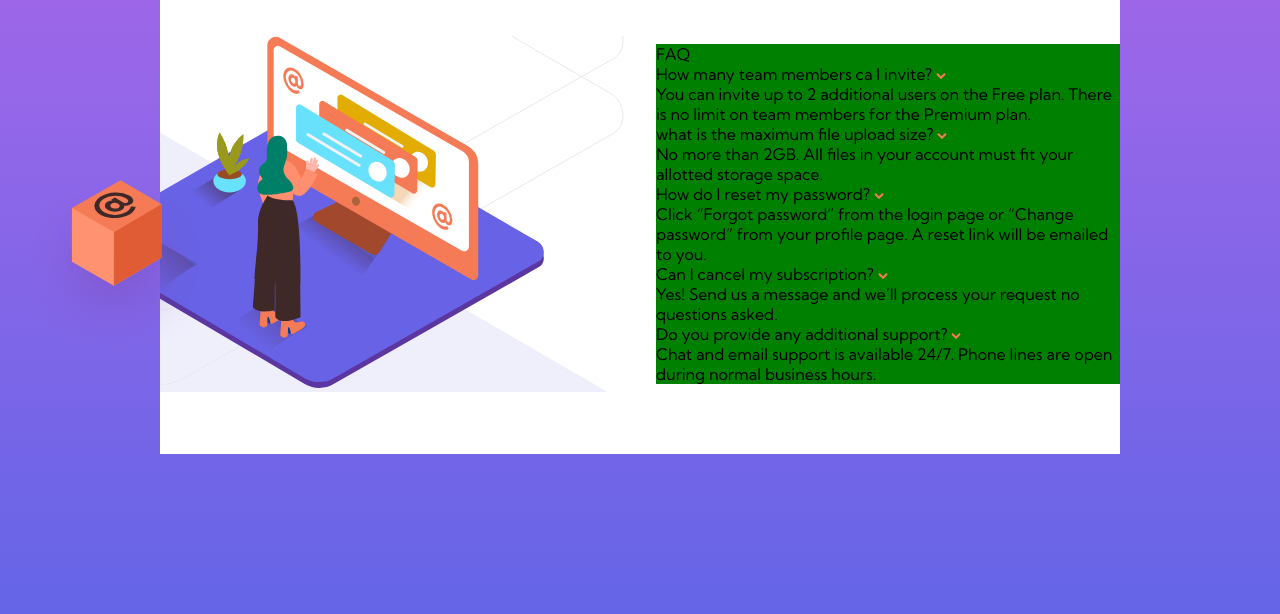
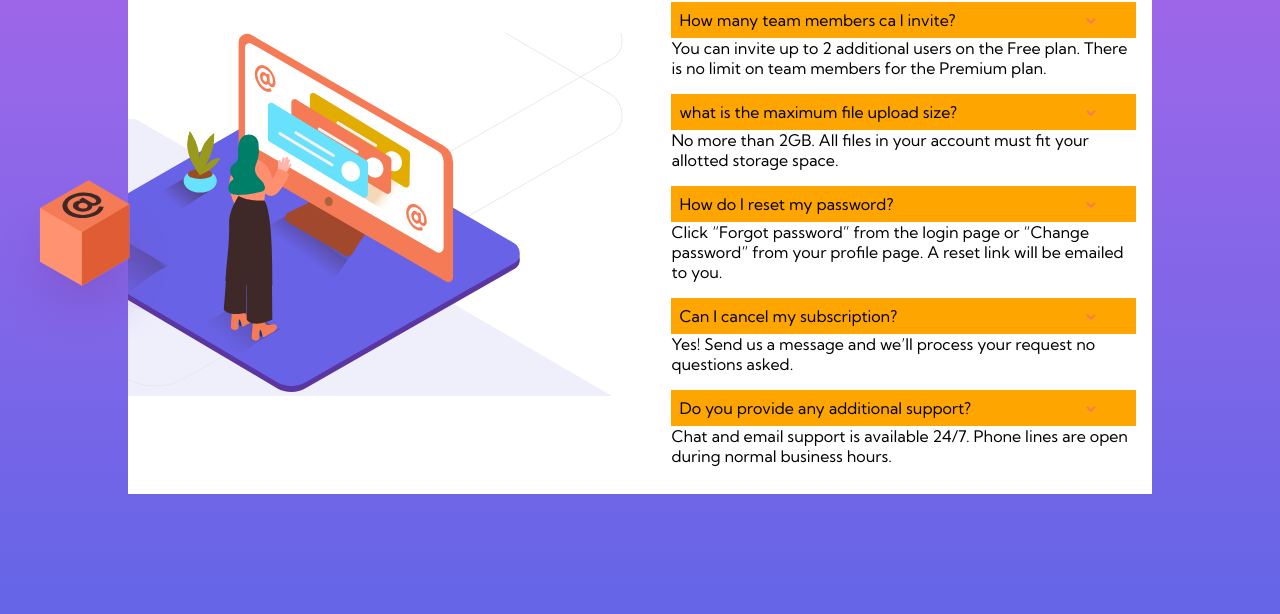
Before and after one commit to Rickyngechu/accordion, a plain HTML site: page index.html in a window 1280 px wide. Shown: the part 186-800 px from the top of the page. Drawn offline with Linux system fonts and the light colour scheme.

Commit message:
edits commit

```diff
--- a/index.html
+++ b/index.html
@@ -47,15 +47,15 @@
             </div>
           </div>
           <div class="faq-details">
-            <p>FAQ</p>
+            <p class="faq-heading">FAQ</p>
+            <div class="accordion">
               <div class="accordion-item">
-              <div class="ccordion-head">
-                <p>
-                  <span>How many team members ca I invite?</span>
-                  <span
-                    ><img src="images/icon-arrow-down.svg" alt="Img-down"
-                  /></span>
-                </p>
+                <div class="acordion-head">
+                  <p>How many team members ca I invite?</p>
+
+                  <button>
+                    <img src="images/icon-arrow-down.svg" alt="Img-down" />
+                  </button>
                 </div>
                 <div class="accordion-details">
                   <p>
@@ -66,13 +66,14 @@
               </div>
 
               <div class="accordion-item">
-              <div class="ccordion-head">
+                <div class="acordion-head">
                   <p>
                     <span>what is the maximum file upload size?</span>
-                  <span
-                    ><img src="images/icon-arrow-down.svg" alt="Img-down"
-                  /></span>
                   </p>
+
+                  <button>
+                    <img src="images/icon-arrow-down.svg" alt="Img-down" />
+                  </button>
                 </div>
                 <div class="accordion-details">
                   <p>
@@ -83,31 +84,32 @@
               </div>
 
               <div class="accordion-item">
-              <div class="ccordion-head">
+                <div class="acordion-head">
                   <p>
                     <span>How do I reset my password?</span>
-                  <span
-                    ><img src="images/icon-arrow-down.svg" alt="Img-down"
-                  /></span>
                   </p>
+
+                  <button>
+                    <img src="images/icon-arrow-down.svg" alt="Img-down" />
+                  </button>
                 </div>
                 <div class="accordion-details">
                   <p>
                     Click “Forgot password” from the login page or “Change
-                  password” from your profile page. A reset link will be emailed
-                  to you.
+                    password” from your profile page. A reset link will be
+                    emailed to you.
                   </p>
                 </div>
               </div>
 
               <div class="accordion-item">
-              <div class="ccordion-head">
+                <div class="acordion-head">
                   <p>
                     <span>Can I cancel my subscription?</span>
-                  <span
-                    ><img src="images/icon-arrow-down.svg" alt="Img-down"
-                  /></span>
                   </p>
+                  <button>
+                    <img src="images/icon-arrow-down.svg" alt="Img-down" />
+                  </button>
                 </div>
                 <div class="accordion-details">
                   <p>
@@ -118,19 +120,20 @@
               </div>
 
               <div class="accordion-item">
-              <div class="ccordion-head">
+                <div class="acordion-head">
                   <p>
                     <span>Do you provide any additional support?</span>
-                  <span
-                    ><img src="images/icon-arrow-down.svg" alt="Img-down"
-                  /></span>
                   </p>
+                  <button>
+                    <img src="images/icon-arrow-down.svg" alt="Img-down" />
+                  </button>
                 </div>
                 <div class="accordion-details">
                   <p>
-                  Chat and email support is available 24/7. Phone lines are open
-                  during normal business hours.
+                    Chat and email support is available 24/7. Phone lines are
+                    open during normal business hours.
                   </p>
+                </div>
               </div>
             </div>
           </div>
--- a/style.css
+++ b/style.css
@@ -55,8 +55,8 @@ img {
   align-items: center;
 }
 .faq-cont {
-  max-width: 60rem;
-  height: 30rem;
+  max-width: 64rem;
+  height: 35rem;
   background-color: #fff;
   /* background-color: orange; */
   display: flex;
@@ -70,11 +70,10 @@ img {
   /* background-color: orangered; */
   background-image: url(images/bg-pattern-desktop.svg);
   background-position: right;
-  backg
 }
 .faq-details {
   width: 50%;
-  background-color: green;
+  /* background-color: green; */
 }
 .faq-image-1 {
   overflow: hidden;
@@ -86,8 +85,35 @@ img {
 .faq-image-2 {
   position: absolute;
   top: 40%;
-  left: -30%;
+  left: -28%;
 }
 
-
 /* Styling the faq-items */
+.faq-details {
+  /* align-self: flex-start; */
+  padding: 1rem;
+}
+.faq-heading {
+  font-size: 2rem;
+  font-weight: 700;
+  font-family: inherit;
+  margin-bottom: 1rem;
+}
+.accordion {
+}
+.accordion-item {
+  margin-bottom: 1rem;
+}
+.acordion-head {
+  display: flex;
+  justify-content: space-between;
+  padding: 0.5rem;
+  background-color: orange;
+}
+.acordion-head button {
+  padding: 0.1rem 2rem;
+  background-color: transparent;
+  border: none;
+  outline: none;
+  cursor: pointer;
+}
```
Lines whose indentation alone changed are shown as unchanged.
